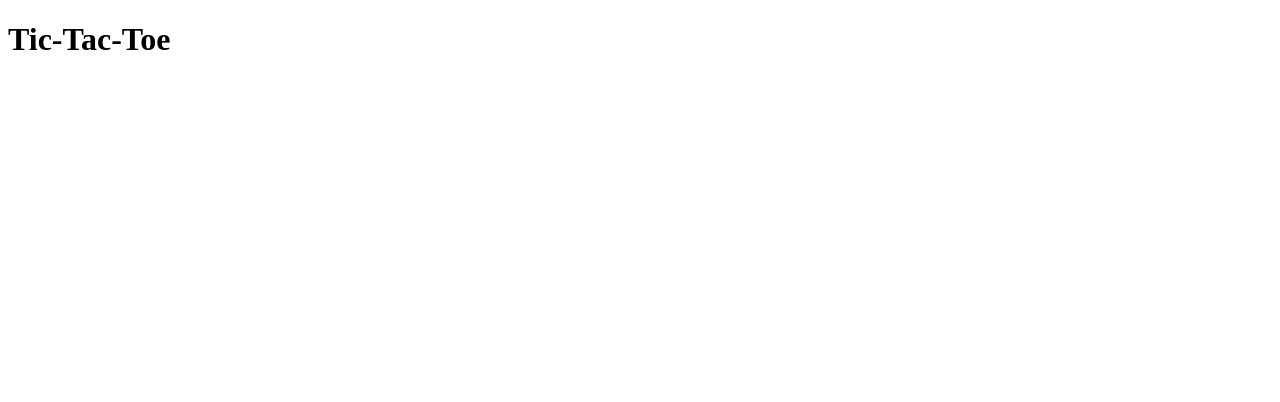
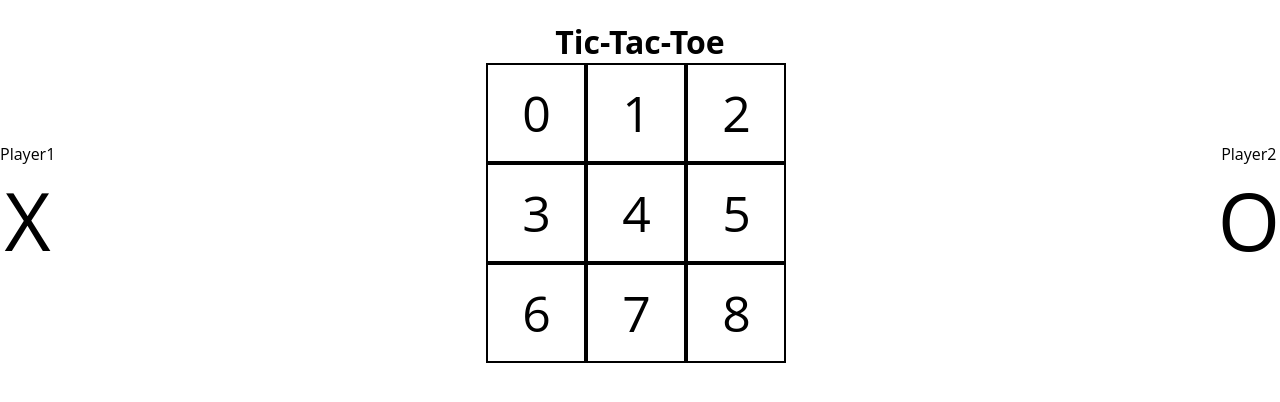
Before and after one commit to LuisV31/tic-tac-toe-project, a plain HTML site: page index.html in a window 1280 px wide. Drawn offline with Linux system fonts and the light colour scheme.

Commit message:
html basic structure is ready

```diff
--- a/index.html
+++ b/index.html
@@ -4,27 +4,38 @@
     <meta charset="UTF-8">
     <meta http-equiv="X-UA-Compatible" content="IE=edge">
     <meta name="viewport" content="width=device-width, initial-scale=1.0">
-    <title>Tic-Tac-Toe Game</title>
+    <title>Tic-Tac-Toe</title>
     <link rel="stylesheet" href="style.css">
 </head>
 <body>
     <h1>Tic-Tac-Toe</h1>
-    <div class="game-board">
-        <div class="row">
-            <div class="square" id="0"></div>
-            <div class="square" id="1"></div>
-            <div class="square" id="2"></div>
+    <div class="game-area">
+        <div class="player" id="player1">
+            <div class="name">Player1</div>
+            <div class="symbol">X</div>
         </div>
-        <div class="row">
-            <div class="square" id="3"></div>
-            <div class="square" id="4"></div>
-            <div class="square" id="5"></div>
+        <div class="game-board" id="game-board">
+            <div class="row">
+                <div class="square" id="box-0">0</div>
+                <div class="square" id="box-1">1</div>
+                <div class="square" id="box-2">2</div>
+            </div>
+            <div class="row">
+                <div class="square" id="box-3">3</div>
+                <div class="square" id="box-4">4</div>
+                <div class="square" id="box-5">5</div>
+            </div>
+            <div class="row">
+                <div class="square" id="box-6">6</div>
+                <div class="square" id="box-7">7</div>
+                <div class="square" id="box-8">8</div>
+            </div>
         </div>
-        <div class="row">
-            <div class="square" id="6"></div>
-            <div class="square" id="7"></div>
-            <div class="square" id="8"></div>
+        <div class="player" id="player2">
+            <div class="name">Player2</div>
+            <div class="symbol">O</div>
         </div>
     </div>
+<script src="app.js"></script>
 </body>
 </html>
--- a/style.css
+++ b/style.css
@@ -0,0 +1,57 @@
+* {
+    box-sizing: border-box;
+    margin: 0;
+    padding: 0;
+}
+
+body {
+    font-family: 'Open Sans', sans-serif;
+    font-size: 16px;
+}
+
+h1 {
+    text-align: center;
+    margin-top: 20px;
+}
+
+.game-area {
+    display: flex;
+    justify-content: space-between;
+    align-items: center;
+    /* margin: 30px 50px; */
+}
+
+.game-board {
+    display: flex;
+    flex-direction: column;
+}
+
+.row {
+    display: flex;
+}
+
+.square {
+    border: 2px solid black;
+    width: 100px;
+    height: 100px;
+    display: flex;
+    align-items: center;
+    justify-content: center;
+    cursor: pointer;
+    font-size: 50px;
+}
+
+.square:hover {
+    background-color: #eee;
+}
+
+.player {
+    display: flex;
+    flex-direction: column;
+    align-items: center;
+}
+
+.symbol {
+    font-size: 80px;
+    margin-bottom: 10px;
+}
```
